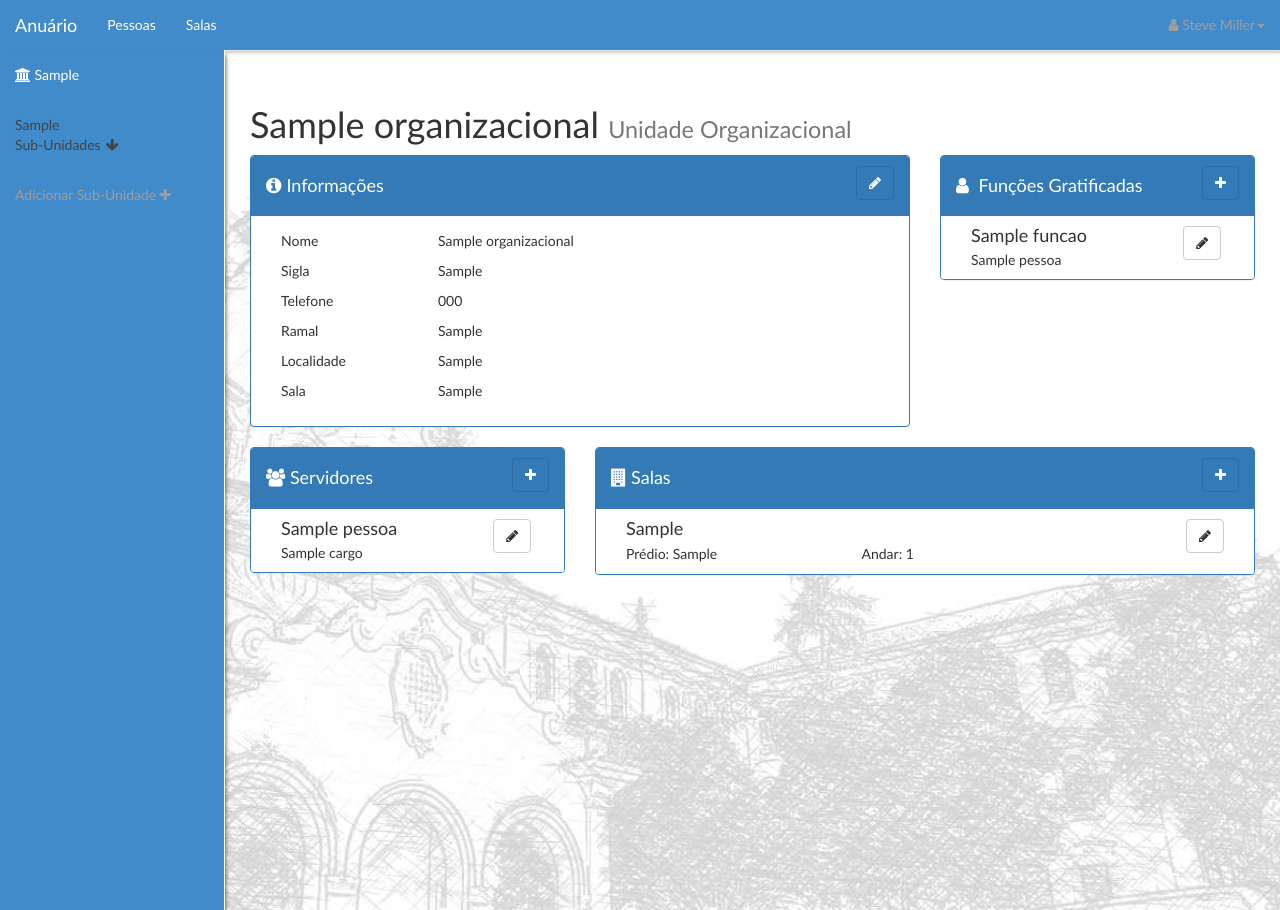
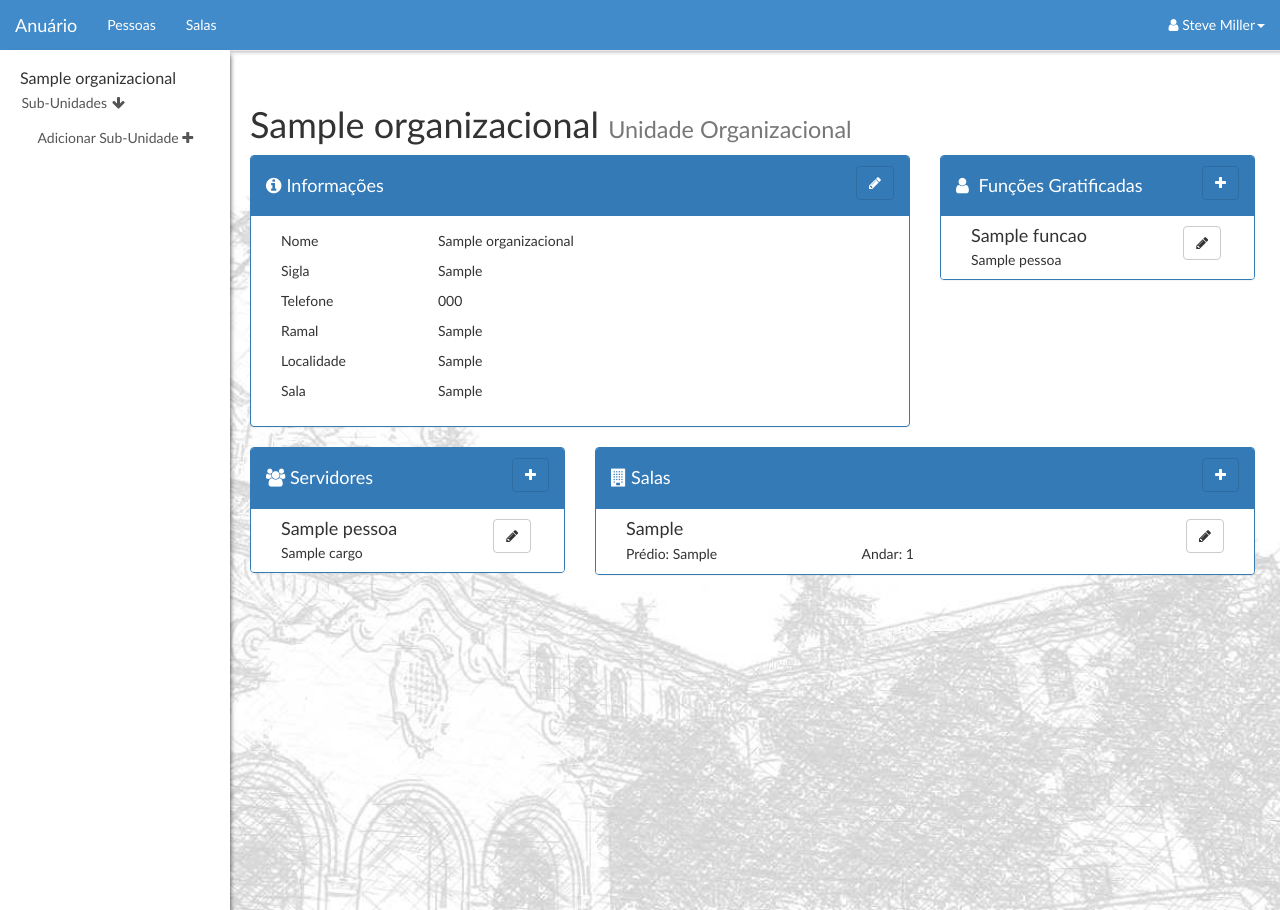
Before and after one commit to hugdiniz/anuarioDjango, a Django app: page /1/ in a window 1280 px wide. Run offline with Django 3.2, Linux system fonts and the light colour scheme; tables that the repository leaves empty hold one stand-in row (values such as "Sample post"); some libraries are stand-ins or nearby versions.

Commit message:
Ajuste de layout

```diff
--- a/anuario_ufrrj/yearbook/static/yearbook/style/index/local.css
+++ b/anuario_ufrrj/yearbook/static/yearbook/style/index/local.css
@@ -18,13 +18,11 @@ body {
 .menuPrincipal{
   box-shadow: 5px 0px 5px #999;
   background: none repeat scroll 0 0 #428bca !important;
-  color: white;
 
 }
 .menuSecundario{
   box-shadow: 5px 0 5px -5px #333;
-  background: none repeat scroll 0 0 #428bca !important;
-  color: white;
+  background: none repeat scroll 0 0 #FFF !important;
   border-right-color: white !important;
   border-right-width: 1px !important;
   border-right-style: inset !important;
@@ -145,7 +143,7 @@ table.tablesorter thead tr th:hover {
   .side-nav {
 	margin-left: -225px;
 	left: 225px;
-	width: 225px;
+	width: 230px;
 	position: fixed;
 	top: 50px;
 	height: 100%;
@@ -206,3 +204,30 @@ table.tablesorter thead tr th:hover {
 #arrow-down-icon {
   margin-left: 5px;
 }
+.uorgSubUnidades {
+    left: 10%;
+    position: relative;
+    color: #555 !important;
+}
+a.uorgSubUnidades:hover {
+    color: #FFF !important;
+}
+.uorgMenuPrincipalDiv{
+  margin-right: 15px;
+}
+.uorgPrincipalMenu {
+    position: relative;
+    font-size: 115%;
+    bottom: 15px;
+    left: 20px;
+    top: -3px;
+}
+.linksMenu{
+  color: white !important;
+}
+.linksMenu:hover {
+    color: #444 !important;
+}
+.cursorDefault{
+   cursor: default !important;
+}
--- a/anuario_ufrrj/yearbook/templates/yearbook/index.html
+++ b/anuario_ufrrj/yearbook/templates/yearbook/index.html
@@ -38,21 +38,26 @@
                         </a>
                     </li>
                     {% else %}
-                    <li class="active"><a href="{% url 'uorg_info' uorg.pk %}"><i class="fa fa-university"></i> {{uorg.sigla}} </a></li>
+                    <br>
                     {% endif %}
-                    <li class="disabled"><a href="#"> {{uorg.sigla}} <br> Sub-Unidades<i class="fa fa-arrow-down divisor" id="arrow-down-icon"></i></a></li>
+                    <div class="uorgMenuPrincipalDiv cursorDefault ">
+
+                        <span class="uorgPrincipalMenu">{{uorg.nome}} </span>
+                        <span class="uorgSubUnidades" href="#"><br>Sub-Unidades<i class="fa fa-arrow-down divisor" id="arrow-down-icon"></i></span>
+
+                    </div>
                     {% if sub_uorgs %}
 
                         {% for sub_uorg in sub_uorgs %}
-                            <li><a href="{% url 'uorg_info' sub_uorg.pk %}"><i class="fa fa-university"></i> {{sub_uorg.nome}} </a></li>
+                            <li><a class="uorgSubUnidades" href="{% url 'uorg_info' sub_uorg.pk %}"><i class="fa fa-university"></i> {{sub_uorg.nome}} </a></li>
                         {% endfor %}
                     {% endif %}
-                    <li><a href="#" onclick="showFormUorg()">Adicionar Sub-Unidade <i class="fa fa-plus"></i> </a></li>
+                    <li><a class="uorgSubUnidades" href="#" onclick="showFormUorg()">Adicionar Sub-Unidade <i class="fa fa-plus"></i> </a></li>
                 </ul>
 
                 <ul class="nav navbar-nav navbar-right navbar-user">
                     <li class="dropdown user-dropdown">
-                       <a href="#" class="dropdown-toggle" data-toggle="dropdown"><i class="fa fa-user"></i> Steve Miller<b class="caret"></b></a>
+                       <a href="#" class="dropdown-toggle linksMenu" data-toggle="dropdown"><i class="fa fa-user"></i> <span>Steve Miller</span><b class="caret"></b></a>
                        <ul class="dropdown-menu">
                            <li><a href="#"><i class="fa fa-user"></i> Profile</a></li>
                            <li><a href="#"><i class="fa fa-gear"></i> Settings</a></li>
```
